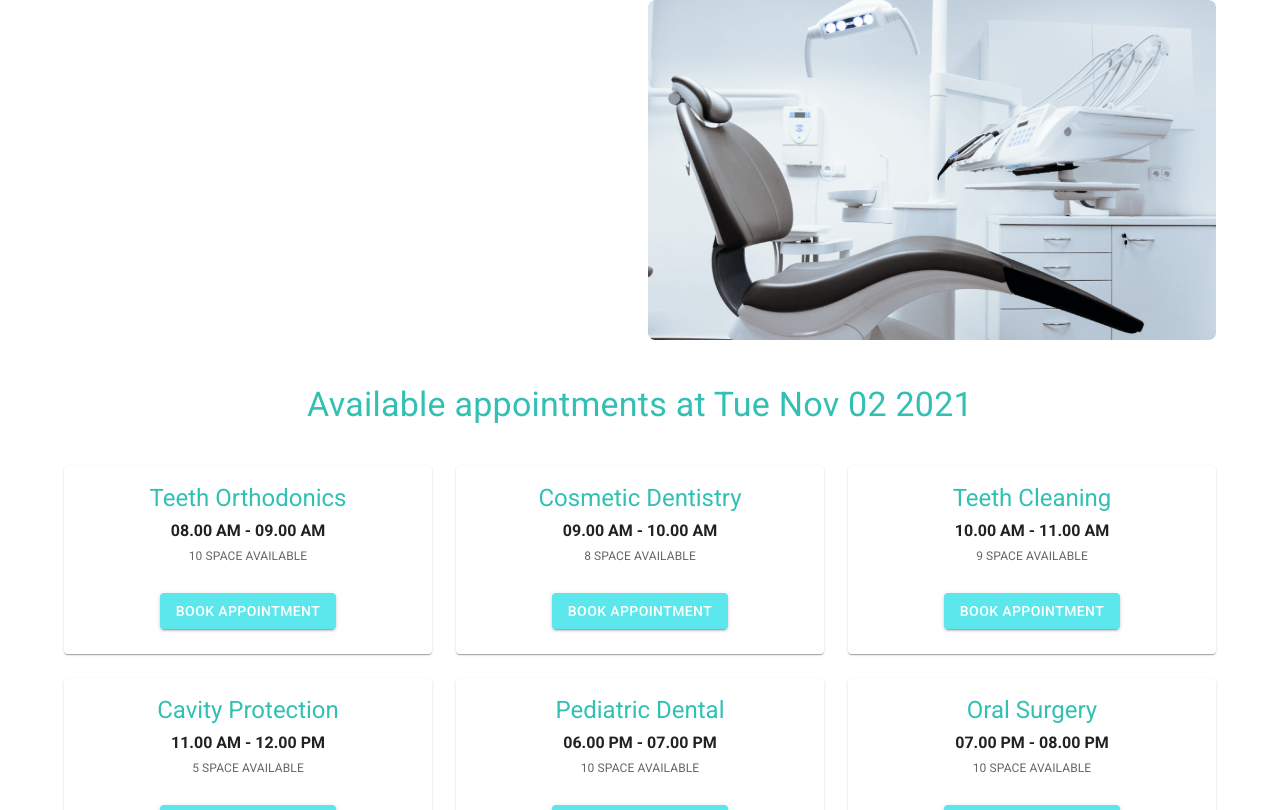
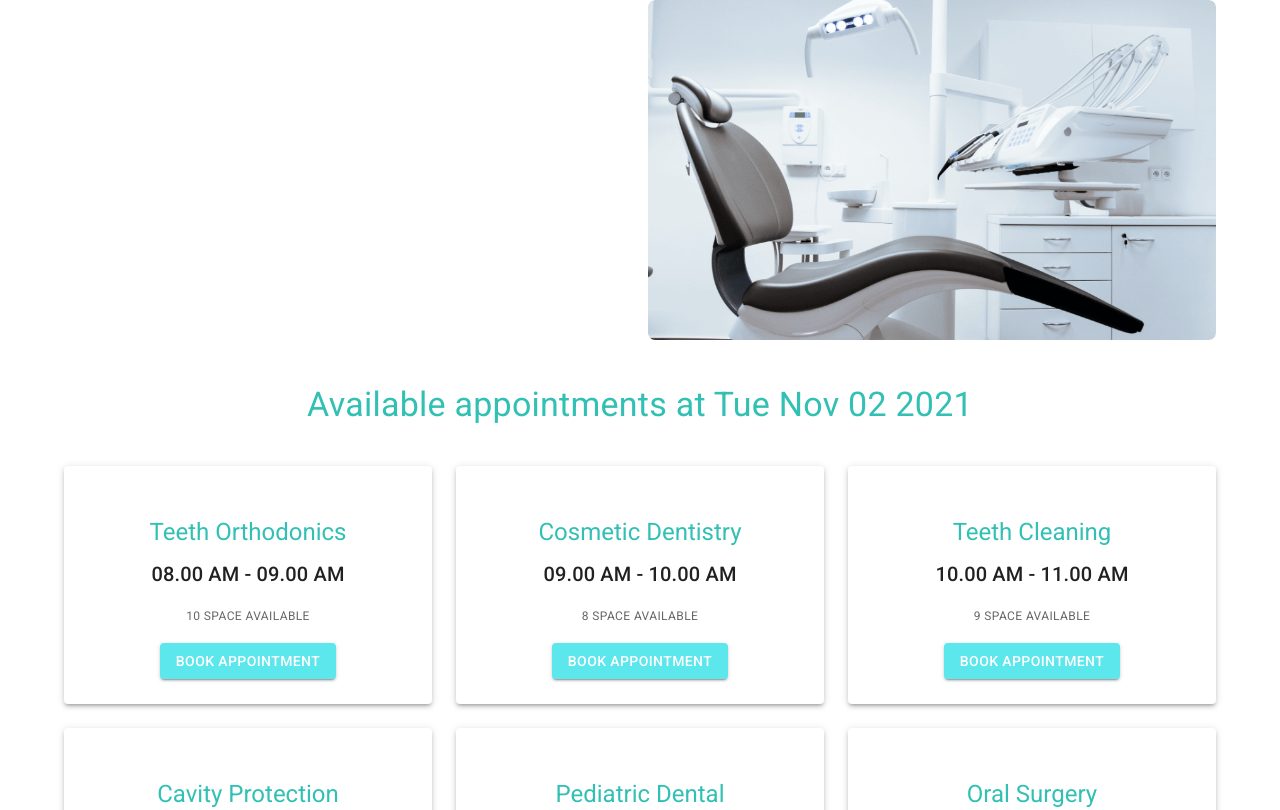
Before and after one commit to nmso2/react-doctors-portal-client, a React (Create React App) app: page /appointment in a window 1280 px wide. Shown: the top 810 px of the page. Built offline with nearby package versions, Linux system fonts and the light colour scheme.

Commit message:
change card to paper

```diff
--- a/src/Pages/Appointment/Booking/Booking.js
+++ b/src/Pages/Appointment/Booking/Booking.js
@@ -1,28 +1,23 @@
 import React from 'react';
-import Card from '@mui/material/Card';
-import CardActions from '@mui/material/CardActions';
-import CardContent from '@mui/material/CardContent';
+import Paper from '@mui/material/Paper';
 import Button from '@mui/material/Button';
 import Typography from '@mui/material/Typography';
 
-const Booking = ({booking}) => {
+const Booking = ({ booking }) => {
     return (
         <div>
-            <Card sx={{ minWidth: 275 }}>
-                <CardContent>
-                    <Typography variant="h5" component="div" sx={{ color: '#31C0B3' }} gutterBottom>
+            <Paper elevation={3}>
+                <Typography variant="h5" component="div" sx={{ color: '#31C0B3', paddingTop: '50px' }}>
                     {booking.name}
                 </Typography>
-                    <Typography variant="h3" sx={{ fontSize: 16, fontWeight: 600 }} gutterBottom>
+                <Typography variant="h6" sx={{ padding: '10px' }} gutterBottom>
                     {booking.time}
                 </Typography>
-
-                    <Typography sx={{ mb: 1.5, fontSize: 12 }} color="text.secondary">
+                <Typography variant="caption" display="block" sx={{ mb: 2 }} color="text.secondary">
                     {booking.space} SPACE AVAILABLE
                 </Typography>
-                </CardContent>
-                <Button variant="contained" style={{ backgroundColor: '#5CE7ED', marginBottom: 25}}>Book Appointment</Button>
-            </Card>
+                <Button variant="contained" style={{ backgroundColor: '#5CE7ED', marginBottom: 25 }}>Book Appointment</Button>
+            </Paper>
         </div>
     );
 };
```
Lines whose indentation alone changed are shown as unchanged.
